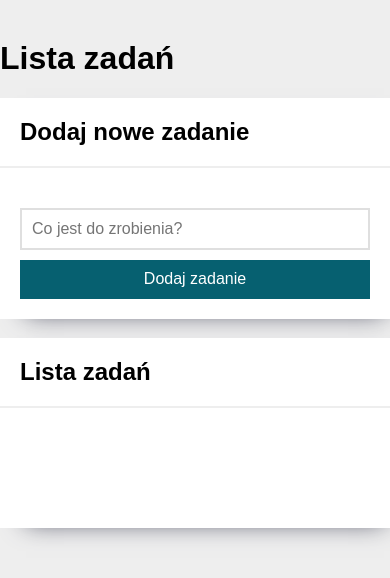
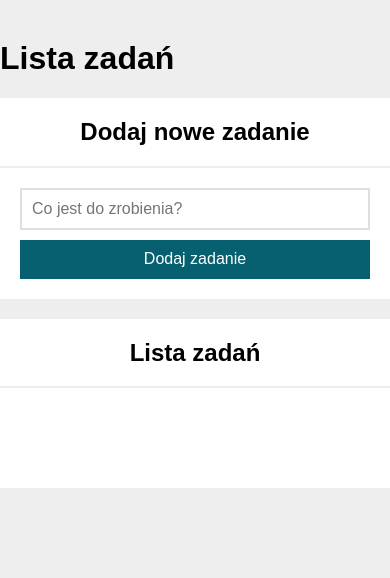
Before and after one commit to Paupio/to-do-list, a plain HTML site: page index.html in a window 390 px wide. Drawn offline with nearby package versions, Linux system fonts and the light colour scheme; a web font is replaced by a local one.

Commit message:
updated section style

```diff
--- a/css/section.css
+++ b/css/section.css
@@ -1,23 +1,18 @@
 .section {
     background-color: white;
-    margin-bottom: 10px;
-    box-shadow: 10px 10px 24px -16px rgb(66, 68, 88);
+    margin: 20px 0;
 }
 
 .section__header {
     border-bottom: 2px solid #eee;
     padding: 20px;
-    gap: 20px;
-    display: grid;
-    grid-template-columns: auto auto;
-    justify-content: space-between;
-    align-items: center;
+    margin: 0;
 }
 
 @media (max-width: 710px) {
     .section__header {
-        grid-template-columns: 1fr;
-        gap: 10px;
+        display: flex;
+        justify-content: center;
     }
 }
 
```
